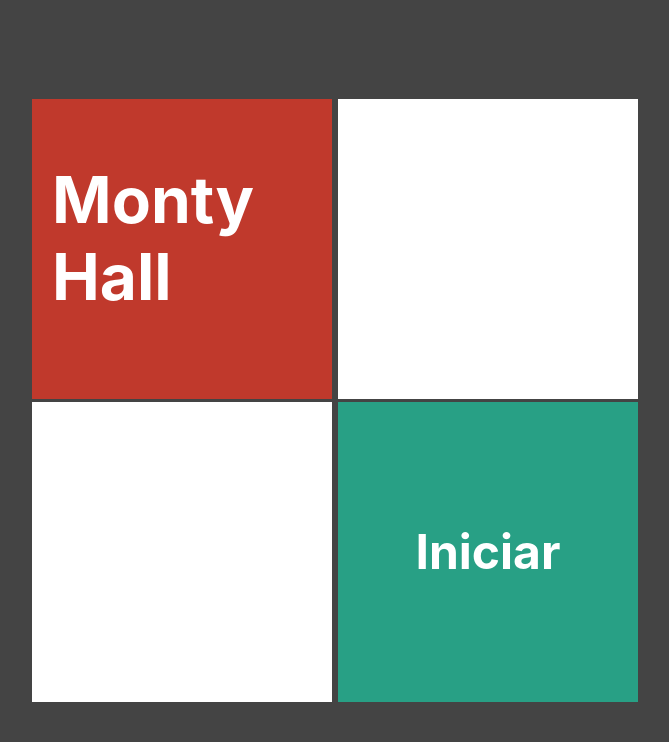
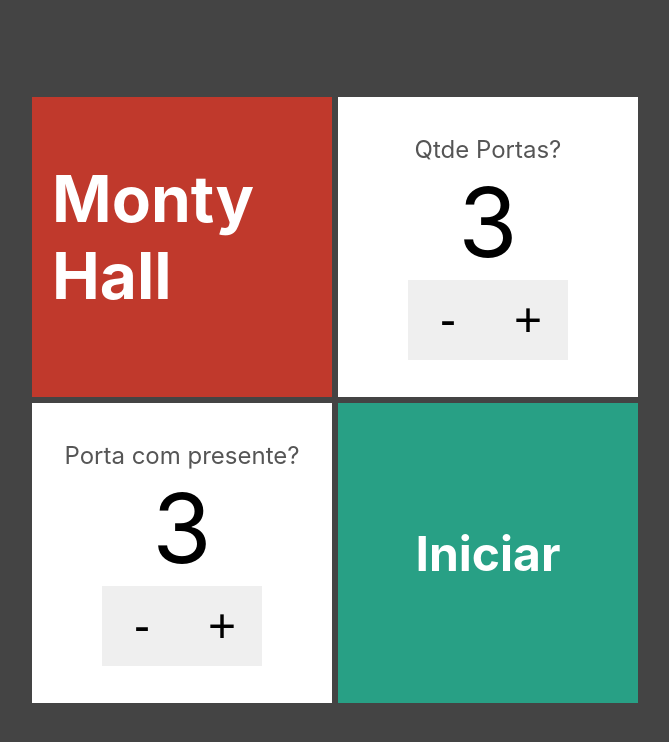
Before and after one commit to flavioanalistadesistema/next-porta, a Next.js app: page / in a window 1280 px wide. Shown: the top 742 px of the page, without its empty margins (305-974 px from the left). Built offline with nearby package versions, Linux system fonts and the light colour scheme.

Commit message:
feat: Finalizando jogo

```diff
--- /dev/null
+++ b/components/EntradaNumerica.tsx
@@ -0,0 +1,24 @@
+import styles from "../styles/EntradaNumerica.module.css"
+
+interface EntradaNumericaProps {
+    text: string
+    value: number
+    onChange: (newValue: number) => void
+}
+
+export default function EntradaNumerica(props: EntradaNumericaProps) {
+
+    const dec = () => props.onChange(props.value - 1)
+    const enc = () => props.onChange(props.value + 1)
+
+    return (
+        <div className={styles.entradaNumerica}>
+            <span className={styles.text}>{props.text}</span>
+            <span className={styles.value}>{props.value}</span>
+            <div className={styles.botoes}>
+                <button className={styles.btn} onClick={dec}>-</button>
+                <button className={styles.btn} onClick={enc}>+</button>
+            </div>
+        </div>
+    )
+}
--- a/pages/index.tsx
+++ b/pages/index.tsx
@@ -1,20 +1,29 @@
 import styles from "../styles/Formulario.module.css"
 import Cartao from "../components/Cartao";
 import Link from "next/link";
+import EntradaNumerica from "../components/EntradaNumerica";
+import {useState} from "react";
 
 export default function Formulario() {
+    const [qtdePortas, setQtdePortas] = useState(3)
+    const [portaComPresente, setPortaComPresente] = useState(3)
+
   return (
     <div className={styles.formulario  }>
         <div>
             <Cartao bgColor="#c0392c">
                 <h1>Monty Hall</h1>
             </Cartao>
-            <Cartao></Cartao>
+            <Cartao>
+                <EntradaNumerica text="Qtde Portas?" value={qtdePortas} onChange={novaQtde => setQtdePortas(novaQtde)} />
+            </Cartao>
         </div>
         <div>
-            <Cartao></Cartao>
+            <Cartao>
+                <EntradaNumerica text="Porta com presente?" value={portaComPresente} onChange={ComPresente => setPortaComPresente(ComPresente)} />
+            </Cartao>
             <Cartao bgColor="#28a085">
-                <Link href={`/jogo/4/2`}>
+                <Link href={`/jogo/${qtdePortas}/${portaComPresente}`}>
                     <h2 className={styles.link}>Iniciar</h2>
                 </Link>
             </Cartao>
--- a/pages/jogo/[portas]/[presente].tsx
+++ b/pages/jogo/[portas]/[presente].tsx
@@ -10,7 +10,6 @@
     const router = useRouter()
 
     useEffect(() => {
-        console.log('presente', router?.query.presente)
         setPorta(criarPortas(+router?.query.portas, +router?.query.presente))
     }, [router.query])
 
--- /dev/null
+++ b/styles/EntradaNumerica.module.css
@@ -0,0 +1,32 @@
+.entradaNumerica {
+    display: flex;
+    flex: 1;
+    flex-direction: column;
+    justify-content: center;
+    align-items: center;
+    color: #000;
+}
+
+.text {
+    color: #555;
+    font-size: 1.5rem;
+
+}
+
+.value {
+    font-size: 6rem;
+}
+
+.btn {
+    display: flex;
+    justify-content: center;
+    align-items: center;
+    font-size: 3rem;
+    height: 80px;
+    width: 80px;
+    border: none;
+}
+
+.botoes {
+    display: flex;
+}
--- a/styles/Formulario.module.css
+++ b/styles/Formulario.module.css
@@ -1,8 +1,13 @@
 .formulario {
     display: flex;
+    flex-direction: column;
     justify-content: center;
     align-items: center;
     height: 100vh;
+}
+
+.formulario > div {
+    display: flex;
 }
 
 .link {
@@ -11,4 +16,5 @@
     align-items: center;
     flex: 1;
     margin: 0;
+    cursor: pointer;
 }
```
Also changed, not shown: components/Presente.tsx (renamed from components/Presente.jsx).
